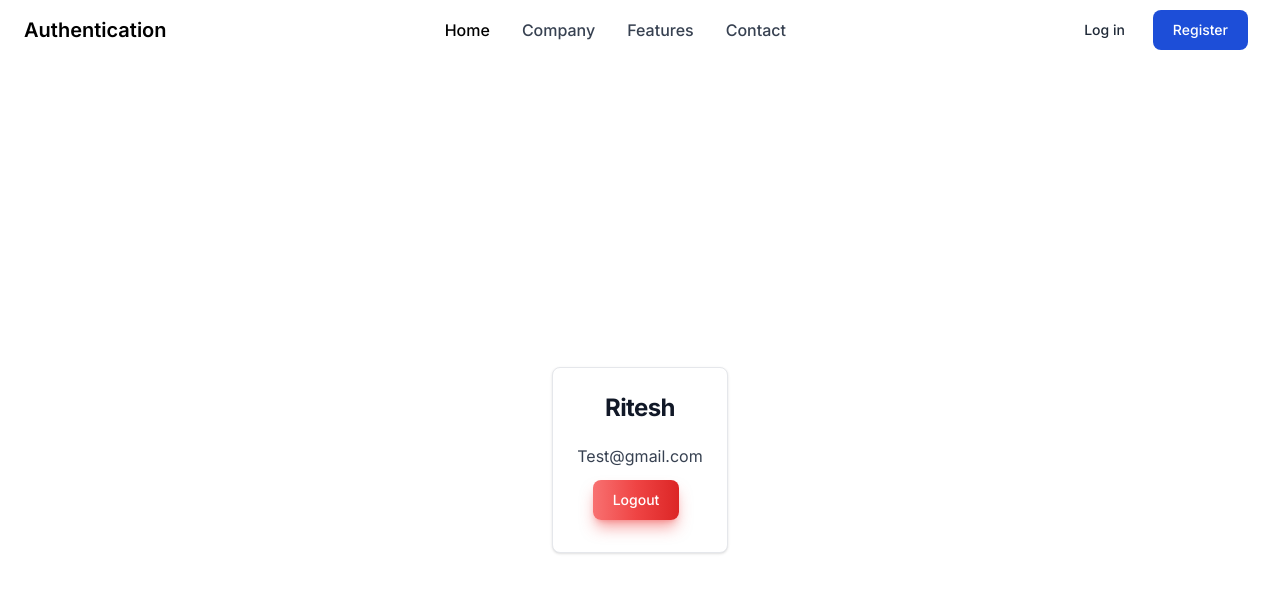
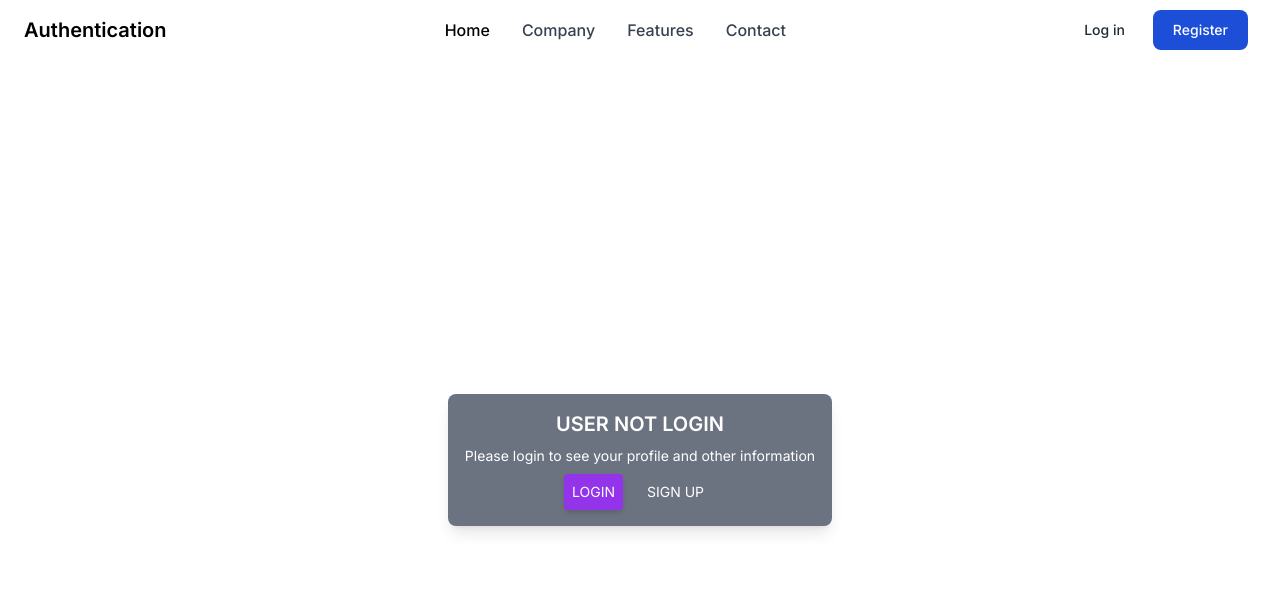
Before and after one commit to riteshk-007/authentication-nextjs, a Next.js app: page / in a window 1280 px wide. Shown: the top 592 px of the page. Built offline with nearby package versions, Linux system fonts and the light colour scheme; no server answers.

Commit message:
feat- add middleware and access auth user

```diff
--- a/app/api/user/route.js
+++ b/app/api/user/route.js
@@ -13,5 +13,5 @@ export async function GET(req) {
   if (!user) {
     return NextResponse.json({ msg: "User not found" }, { status: 404 });
   }
-  return NextResponse.json({ user }, { status: 200 });
+  return NextResponse.json({ msg: "User found", user }, { status: 200 });
 }
--- a/app/page.js
+++ b/app/page.js
@@ -1,20 +1,5 @@
+import Hero from "@/components/Hero";
+
 export default function Home() {
-  return (
-    <div className="w-full h-screen flex items-center justify-center">
-      <div className="flex items-center justify-center flex-col max-w-sm p-6 bg-white border border-gray-200 rounded-lg shadow hover:bg-gray-100 dark:bg-gray-800 dark:border-gray-700 dark:hover:bg-gray-700">
-        <h5 className="mb-2 text-2xl font-bold tracking-tight text-gray-900 dark:text-white">
-          Ritesh
-        </h5>
-        <p className="font-normal text-gray-700 dark:text-gray-400 my-3">
-          Test@gmail.com
-        </p>
-        <button
-          type="button"
-          className="text-white bg-gradient-to-r from-red-400 via-red-500 to-red-600 hover:bg-gradient-to-br focus:ring-4 focus:outline-none focus:ring-red-300 dark:focus:ring-red-800 shadow-lg shadow-red-500/50 dark:shadow-lg dark:shadow-red-800/80 font-medium rounded-lg text-sm px-5 py-2.5 text-center mr-2 mb-2"
-        >
-          Logout
-        </button>
-      </div>
-    </div>
-  );
+  return <Hero />;
 }
--- /dev/null
+++ b/components/Hero.js
@@ -0,0 +1,62 @@
+"use client";
+
+import { Context } from "@/context/Context";
+import Link from "next/link";
+import { useContext, useEffect } from "react";
+
+const Hero = () => {
+  const { AuthUser, auth } = useContext(Context);
+  useEffect(() => {
+    AuthUser();
+  }, []);
+
+  return (
+    <div className="w-full h-screen flex items-center justify-center">
+      {auth ? (
+        <div className="flex items-center justify-center flex-col max-w-sm p-6 bg-white border border-gray-200 rounded-lg shadow hover:bg-gray-100 dark:bg-gray-800 dark:border-gray-700 dark:hover:bg-gray-700">
+          <h5 className="mb-2 text-2xl font-bold tracking-tight text-gray-900 dark:text-white">
+            {auth?.name}
+          </h5>
+          <p className="font-normal text-gray-700 dark:text-gray-400 my-3">
+            {auth?.email}
+          </p>
+          <button
+            type="button"
+            className="text-white bg-gradient-to-r from-red-400 via-red-500 to-red-600 hover:bg-gradient-to-br focus:ring-4 focus:outline-none focus:ring-red-300 dark:focus:ring-red-800 shadow-lg shadow-red-500/50 dark:shadow-lg dark:shadow-red-800/80 font-medium rounded-lg text-sm px-5 py-2.5 text-center mr-2 mb-2"
+          >
+            Logout
+          </button>
+        </div>
+      ) : (
+        <>
+          <div className=" w-96 bg-gray-500 text-white rounded-lg shadow-lg">
+            <div className="my-4 items-center text-center">
+              <h2 className="font-semibold text-xl uppercase">
+                User not login
+              </h2>
+              <p className="my-2 text-sm">
+                Please login to see your profile and other information
+              </p>
+              <div className="flex items-center w-full justify-center gap-3">
+                <Link
+                  href={"/login"}
+                  className=" bg-purple-600 uppercase text-sm text-white px-2 py-2 rounded shadow-md cursor-pointer hover:bg-purple-700  transition-all duration-150 ease-in"
+                >
+                  Login
+                </Link>
+                <Link
+                  href={"/signup"}
+                  className="bg-gray-500 uppercase text-sm text-white px-3 py-2 rounded  cursor-pointer hover:bg-gray-600 hover:shadow-md transition-all duration-150 ease-in"
+                >
+                  Sign Up
+                </Link>
+              </div>
+            </div>
+          </div>
+        </>
+      )}
+    </div>
+  );
+};
+
+export default Hero;
--- a/context/Context.js
+++ b/context/Context.js
@@ -15,6 +15,7 @@ const ContextProvider = ({ children }) => {
     email: "",
     password: "",
   });
+  const [auth, setAuth] = useState();
   const router = useRouter();
 
   // create a new user
@@ -69,6 +70,24 @@ const ContextProvider = ({ children }) => {
       toast.error(data.message);
     }
   };
+  // get user details from the  store it in a cookie
+
+  const AuthUser = async () => {
+    try {
+      const res = await fetch("/api/user/", {
+        method: "GET",
+        headers: { "Content-Type": "application/json" },
+      });
+      const data = await res.json();
+      if (data.msg === "User found") {
+        setAuth(data.user);
+      } else {
+        setAuth(null);
+      }
+    } catch (error) {
+      console.error(error);
+    }
+  };
   return (
     <Context.Provider
       value={{
@@ -78,6 +97,8 @@ const ContextProvider = ({ children }) => {
         user,
         setUser,
         handleLogin,
+        AuthUser,
+        auth,
       }}
     >
       {children}
```
Also changed, not shown: middleware.js (added, +41 -0 lines).
